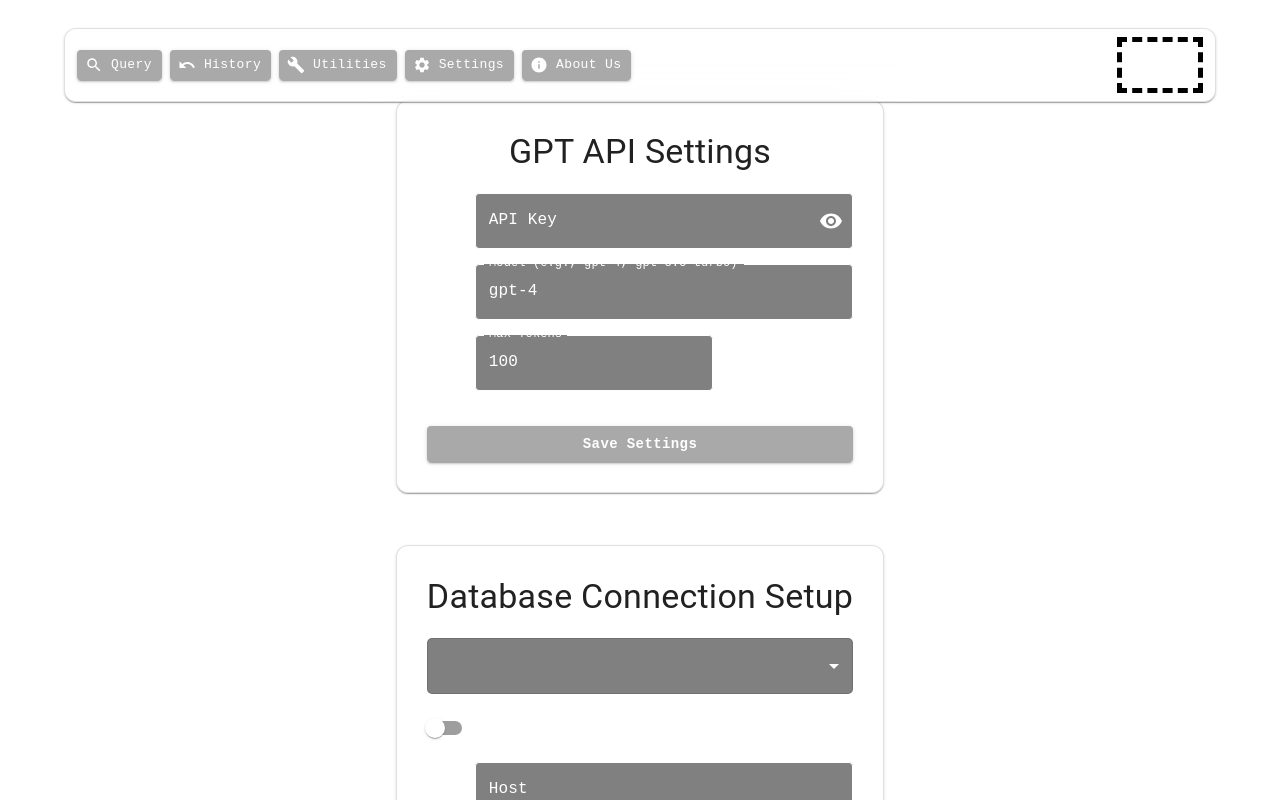
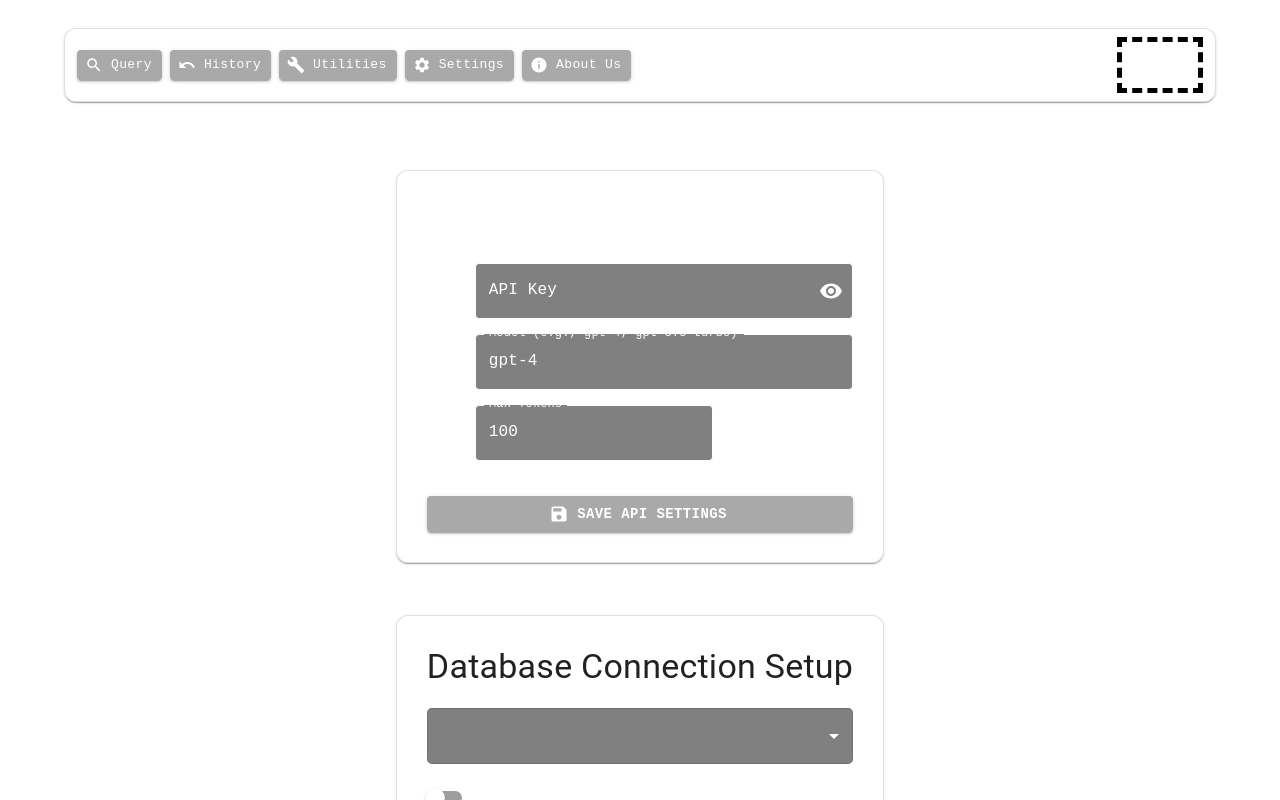
Before and after one commit to Anorris98/Hebse-Database, a React (Vite) app in the folder senior-design/: page /Settings in a window 1280 px wide. Shown: the top 800 px of the page. Built offline with nearby package versions, Linux system fonts and the light colour scheme.

Commit message:
Fixed styling for GPT input

```diff
--- a/senior-design/src/components/Settings/GPTSetup/GPTSetup.tsx
+++ b/senior-design/src/components/Settings/GPTSetup/GPTSetup.tsx
@@ -1,7 +1,7 @@
-import { useState, useEffect } from "react";
-import { Box, Button, Typography, Container, Paper, IconButton, InputAdornment } from "@mui/material";
-import { Visibility, VisibilityOff } from "@mui/icons-material";
-import { alpha, styled } from "@mui/material/styles";
+import {useEffect, useState} from "react";
+import {Box, Button, Container, IconButton, InputAdornment, Paper, Typography} from "@mui/material";
+import {Save, Visibility, VisibilityOff} from "@mui/icons-material";
+import {alpha, styled} from "@mui/material/styles";
 import HelpTextField from "../../HelpTextField/HelpTextField.tsx";
 
 // Styled components
@@ -14,14 +14,6 @@
     boxShadow: theme.shadows[1],
     color: theme.palette.text.primary,
     fontFamily: "monospace",
-}));
-
-const StyledButton = styled(Button)(() => ({
-    backgroundColor: "darkgray",
-    textTransform: "none",
-    fontFamily: "monospace",
-    fontWeight: "bold",
-    "&:hover": { backgroundColor: "#6c757d" },
 }));
 
 const GPTSetup = () => {
@@ -71,9 +63,9 @@
 
 
 return (
-    <Container maxWidth="lg" sx={{ mt: 10 }}>
+    <Container maxWidth="lg" sx={{ mt: 10, marginTop:"150px" }}>
         <StyledPaper elevation={6}>
-            <Typography variant="h4" sx={{ marginBottom: "20px", textAlign: "center" }}>
+            <Typography variant="h4" sx={{ marginBottom: "20px", textAlign: "center", fontFamily: "monospace" , color: "white"  }}>
                 GPT API Settings
             </Typography>
 
@@ -108,14 +100,22 @@
             </Box>
 
             {/* Save Button */}
-            <StyledButton
-                variant="contained"
-                fullWidth
-                sx={{ marginTop: "20px" }}
-                onClick={handleSave}
-            >
-                Save Settings
-            </StyledButton>
+            <Box sx={{ display: "flex", gap: "10px", marginTop: "20px" }}>
+                {/* Save Button */}
+                <Button
+                    variant="contained"
+                    sx={{
+                        backgroundColor: "darkgray",
+                        fontFamily: "monospace",
+                        fontWeight: "bold",
+                        flex: 1,
+                    }}
+                    onClick={handleSave}
+                    startIcon={<Save />}
+                >
+                    Save API Settings
+                </Button>
+            </Box>
         </StyledPaper>
     </Container>
 );
```
